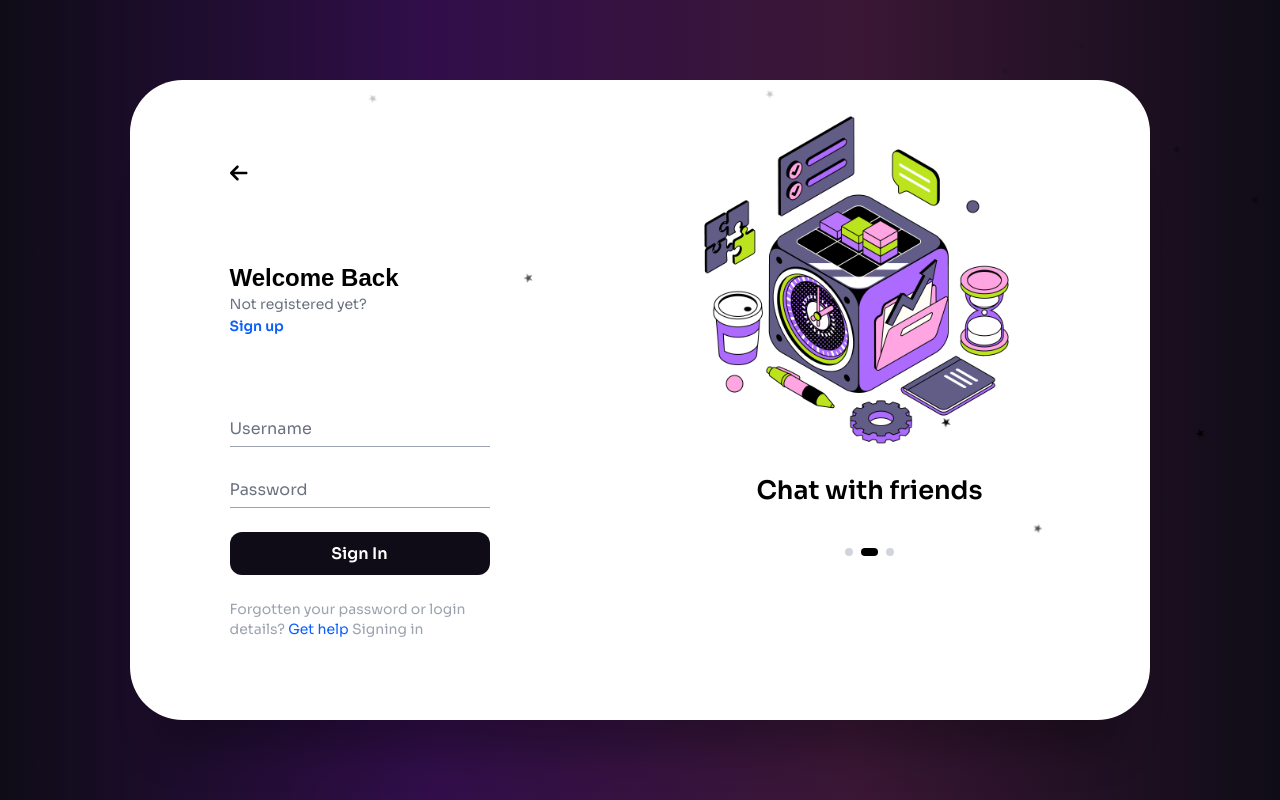
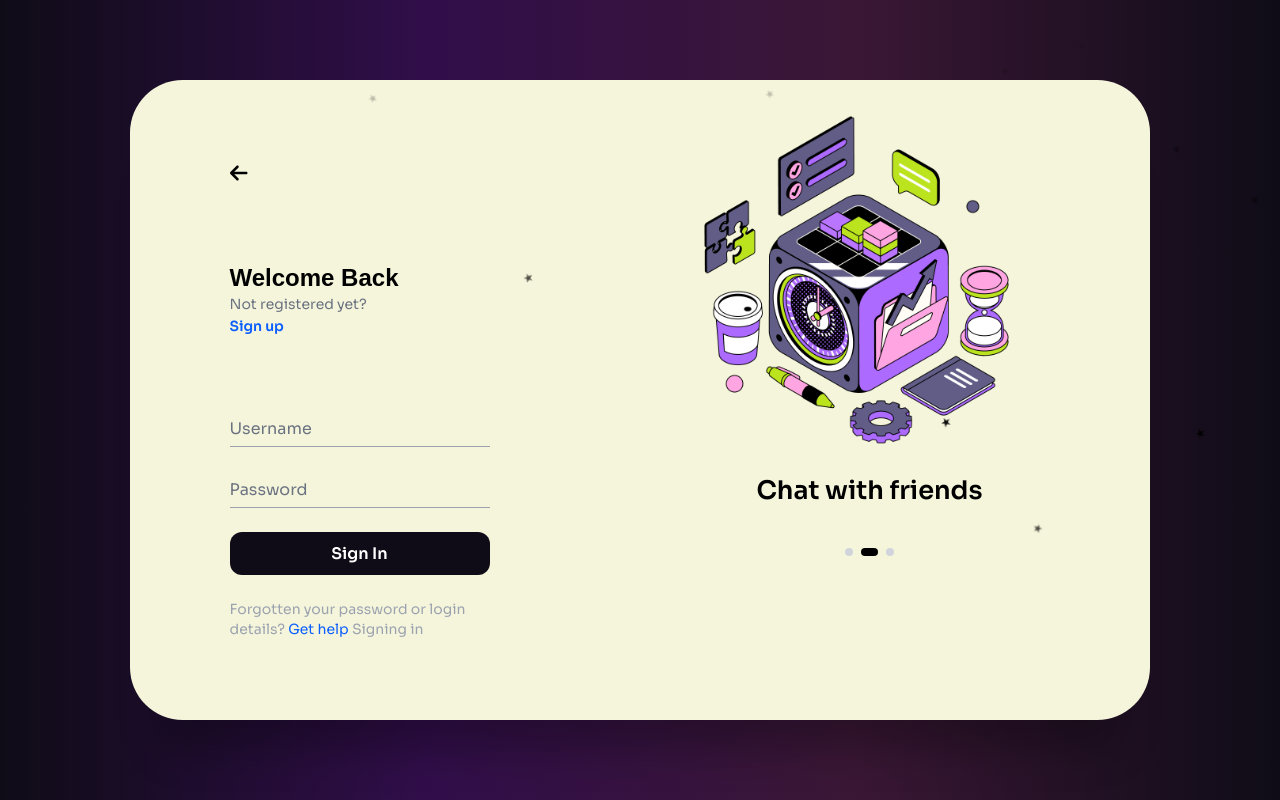
Before and after one commit to aakarsh-sharma118/clgvibe-dark, a React (Vite) app: page /clgvibe-dark/login in a window 1280 px wide. Built offline with nearby package versions, Linux system fonts and the light colour scheme.

Commit message:
Updated Color

```diff
--- a/src/components/Login/LoginPage.jsx
+++ b/src/components/Login/LoginPage.jsx
@@ -162,9 +162,9 @@ const LoginPage = (props) => {
   };
 
   return (
-    <main className="w-full min-h-screen flex justify-center bg-white sm:bg-background-gradient sm:p-8 sm:items-center p-0">
+    <main className="w-full min-h-screen flex justify-center bg-softBeige sm:bg-background-gradient sm:p-8 sm:items-center p-0">
       {/* Main container for the login page */}
-      <div className="relative w-full lg:max-w-[1020px] sm:h-full lg:h-[640px] bg-white rounded-[3.3rem] sm:shadow-[0_60px_40px_-30px_rgba(0,0,0,0.27)] flex">
+      <div className="relative w-full lg:max-w-[1020px] sm:h-full lg:h-[640px] bg-softBeige rounded-[3.3rem] sm:shadow-[0_60px_40px_-30px_rgba(0,0,0,0.27)] flex">
         {/* Form Section */}
         <div className="flex-1 p-8">
           {/* Container for falling stars animation */}
--- a/tailwind.config.js
+++ b/tailwind.config.js
@@ -38,6 +38,7 @@ export default {
         },
         "midnight": "#104f55",
         "sky": "linear-gradient(120deg, #a1c4fd 0%, #c2e9fb 100%)",
+        "softBeige": "#F5F5DC",
       },
       fontFamily: {
         sans: ["var(--font-sora)", ...fontFamily.sans],
```
